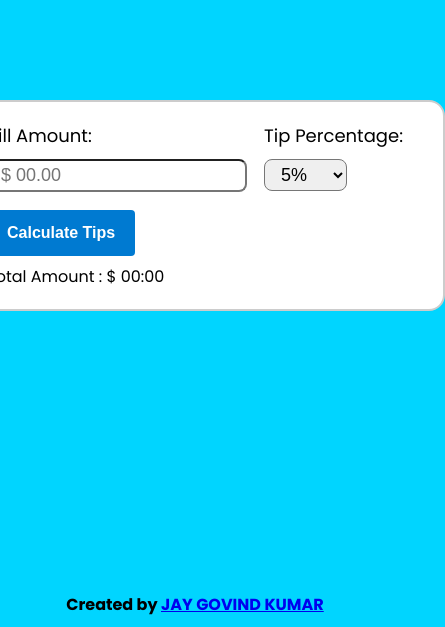
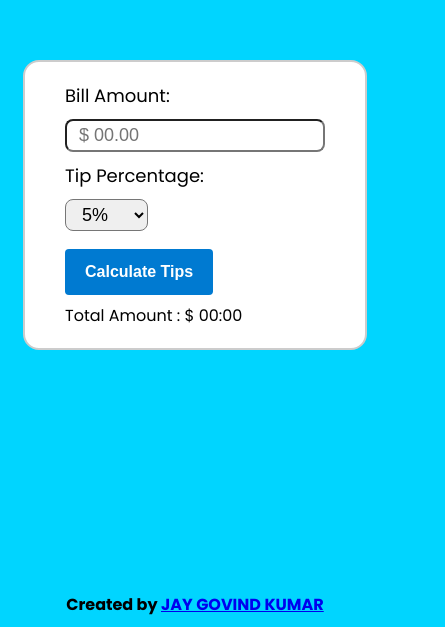
Before and after one commit to Jay-Govind/JavaScript-Projects, a plain HTML site: page Tip_Calculator/index.html in a window 390 px wide. Shown: the part 217-844 px from the top of the page, 445 px wide, since content can reach past the window. Drawn offline with Linux system fonts and the light colour scheme.

Commit message:
add media query to Tip_Calculator

```diff
--- a/Tip_Calculator/style.css
+++ b/Tip_Calculator/style.css
@@ -77,3 +77,14 @@ button:hover{
     position: absolute;
     bottom: 10px;
 }
+
+@media (max-width: 768px) {
+    form {
+        min-width: 300px;
+        max-width: 350px;
+    }
+    .input {
+        flex-direction: column;
+
+    }
+}
```
